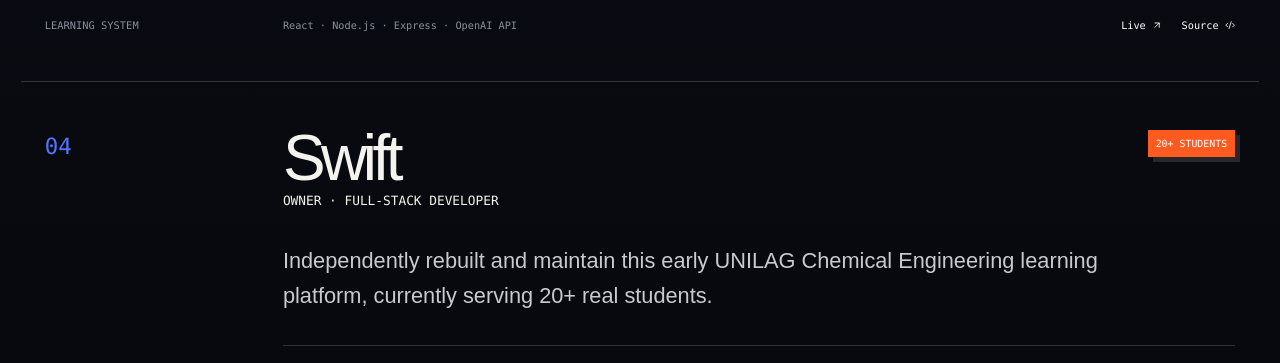
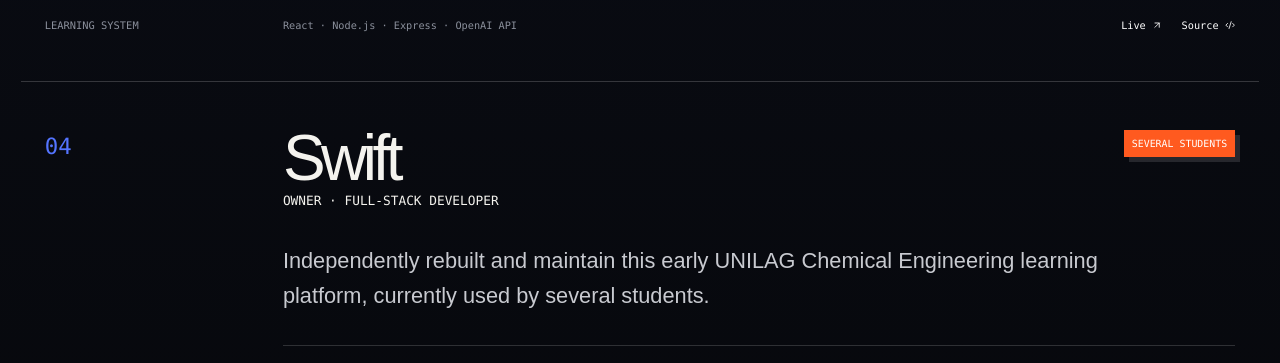
Before and after one commit to SwiftDG/portfolio, a React (Vite) app: page / in a window 1280 px wide. Shown: the part 2300-2663 px from the top of the page. Built offline with nearby package versions, Linux system fonts and the light colour scheme.

Commit message:
Use non-specific Swift user count

```diff
--- a/src/data/projects.js
+++ b/src/data/projects.js
@@ -18,7 +18,7 @@
       "An academic platform for UNILAG engineering students combining structured course materials, testing and AI-assisted question generation.",
     contribution:
       "Independently rebuilt and maintain the platform across the frontend, authentication, database, course-material workflow, quiz system and AI-assisted question-generation backend.",
-    evidence: "20+ real student users",
+    evidence: "Several students",
     stack: ["React", "Vite", "Tailwind CSS", "Supabase", "FastAPI"],
     live: "https://swift-md.vercel.app/",
     source: "https://github.com/SwiftDG/SWIFT-MD",
--- a/src/pages/Home.jsx
+++ b/src/pages/Home.jsx
@@ -12,7 +12,7 @@
 ["01","Resonance","AI product intelligence","Frontend engineer · four-person team","Built the interface for a two-agent product-rating and audience-segmentation system, with Firebase Authentication and Firestore persistence.","AUTH + PERSISTENCE","React · Vite · Firebase · FastAPI · Groq","https://project-resonance.vercel.app",null],
 ["02","Vouch","Financial reputation","Frontend engineer · hackathon team","Built the trader dashboard, score visualisation, tier progression and live SSE updates—not the scoring model or entire product.","63RD OF 1,600","React · TypeScript · SSE · Supabase","https://vouchsignal.vercel.app/","https://github.com/SwiftDG/vouch-signal"],
 ["03","Neuronode","Learning system","Solo developer","Designed and built a DSA tutor that uses guided questions and stuck-point detection instead of immediately giving away answers.","SOLO BUILD","React · Node.js · Express · OpenAI API","https://neuronode.quikdb.net","https://github.com/SwiftDG/Neuronode"],
-["04","Swift","Education platform","Owner · full-stack developer","Independently rebuilt and maintain this early UNILAG Chemical Engineering learning platform, currently serving 20+ real students.","20+ STUDENTS","React · JavaScript · Supabase · Python","https://swift-md.vercel.app/","https://github.com/SwiftDG/SWIFT-MD"],
+["04","Swift","Education platform","Owner · full-stack developer","Independently rebuilt and maintain this early UNILAG Chemical Engineering learning platform, currently used by several students.","SEVERAL STUDENTS","React · JavaScript · Supabase · Python","https://swift-md.vercel.app/","https://github.com/SwiftDG/SWIFT-MD"],
 ["05","Fraud Detection","Applied machine learning","ML engineer · ECX project","Engineered features, applied SMOTE, compared models and evaluated a separate test set across roughly 568,000 transactions.","99.97% RECALL","Python · pandas · scikit-learn · XGBoost",null,"https://github.com/SwiftDG/credit-card-fraud-detection"]];
 function Case({p}){return <article className="case"><div className="case-no">{p[0]}<span>{p[2]}</span></div><div><header><div><h3>{p[1]}</h3><small>{p[3]}</small></div><b>{p[5]}</b></header><p className="case-copy">{p[4]}</p><footer><span>{p[6]}</span><nav>{p[7]&&<a href={p[7]} target="_blank" rel="noreferrer">Live <ArrowUpRight/></a>}{p[8]&&<a href={p[8]} target="_blank" rel="noreferrer">Source <Code2/></a>}</nav></footer></div></article>}
 export default function Home(){const[menuOpen,setMenuOpen]=useState(false);const closeMenu=()=>setMenuOpen(false);return <main>
```
